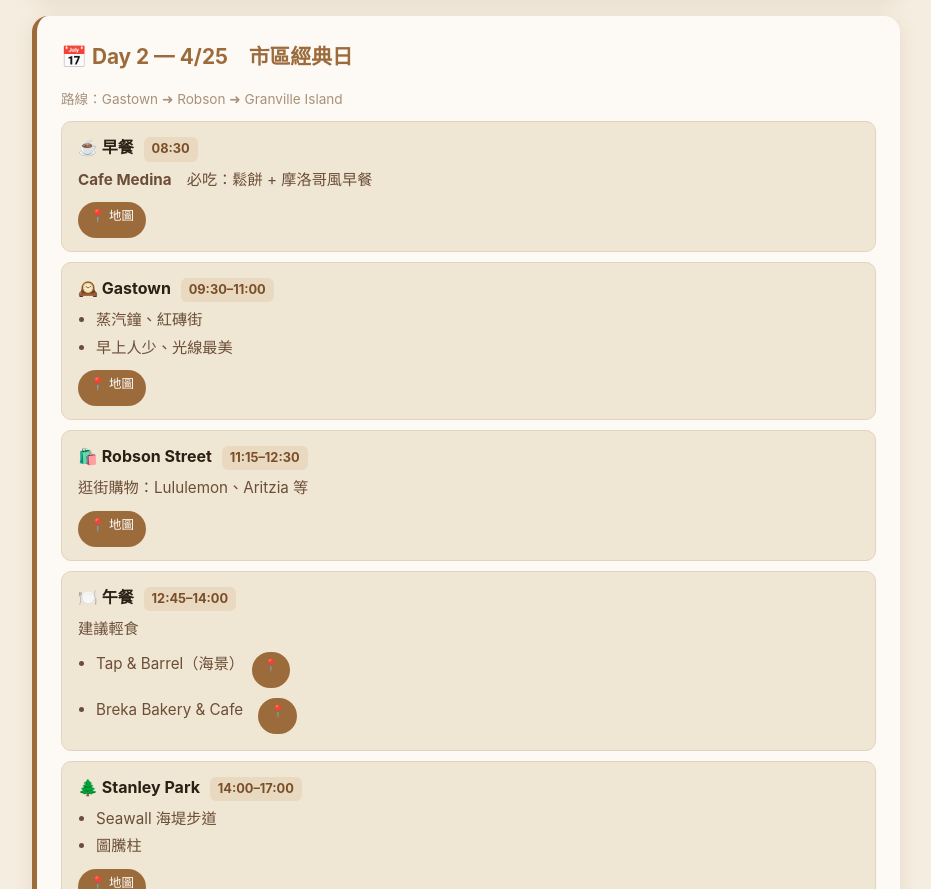
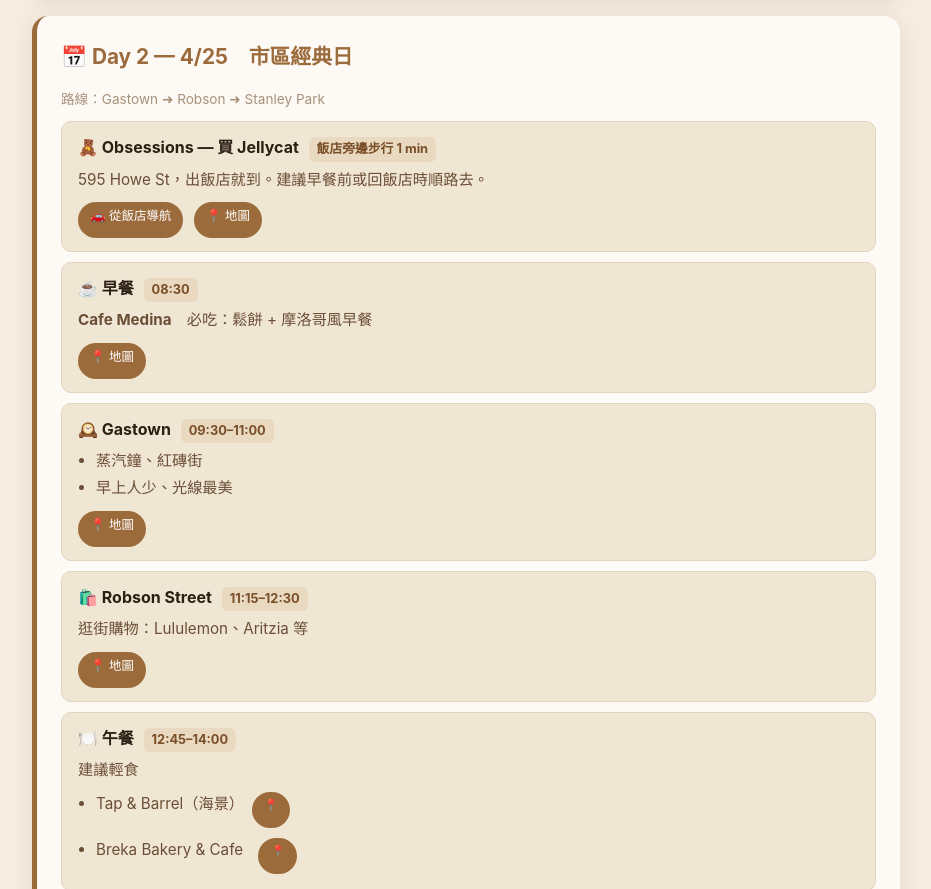
Before and after one commit to lele2337-coder/yun_canada, a plain HTML site: page index.html in a window 1280 px wide. Shown: the part 1876-2765 px from the top of the page, without its empty margins (174-1105 px from the left). Drawn offline with Linux system fonts and the light colour scheme.

Commit message:
Day 2: add Obsessions (Jellycat) - 595 Howe St, next to hotel
Co-Authored-By: Claude Sonnet 4.6 <noreply@anthropic.com>

```diff
--- a/index.html
+++ b/index.html
@@ -562,7 +562,13 @@ footer { text-align: center; color: var(--muted); font-size: 0.8em; margin-top:
 <!-- Day 2 -->
 <div class="day" id="day2">
   <h2>📅 Day 2 — 4/25　市區經典日 <span class="today-badge">今天</span></h2>
-  <p style="font-size:0.85em;color:var(--muted);margin-bottom:10px">路線：Gastown ➜ Robson ➜ Granville Island</p>
+  <p style="font-size:0.85em;color:var(--muted);margin-bottom:10px">路線：Gastown ➜ Robson ➜ Stanley Park</p>
+  <div class="section">
+    <h3>🧸 Obsessions — 買 Jellycat <span class="time-badge">飯店旁邊步行 1 min</span></h3>
+    <p>595 Howe St，出飯店就到。建議早餐前或回飯店時順路去。</p>
+    <a class="map-btn" href="https://maps.google.com/maps/dir/EXchange+Hotel+Vancouver/Obsessions+595+Howe+St+Vancouver" target="_blank">🚗 從飯店導航</a>
+    <a class="map-btn" href="https://maps.google.com/?q=Obsessions+595+Howe+St+Vancouver" target="_blank">📍 地圖</a>
+  </div>
   <div class="section">
     <h3>☕ 早餐 <span class="time-badge">08:30</span></h3>
     <p><strong>Cafe Medina</strong>　必吃：鬆餅 + 摩洛哥風早餐</p>
```
